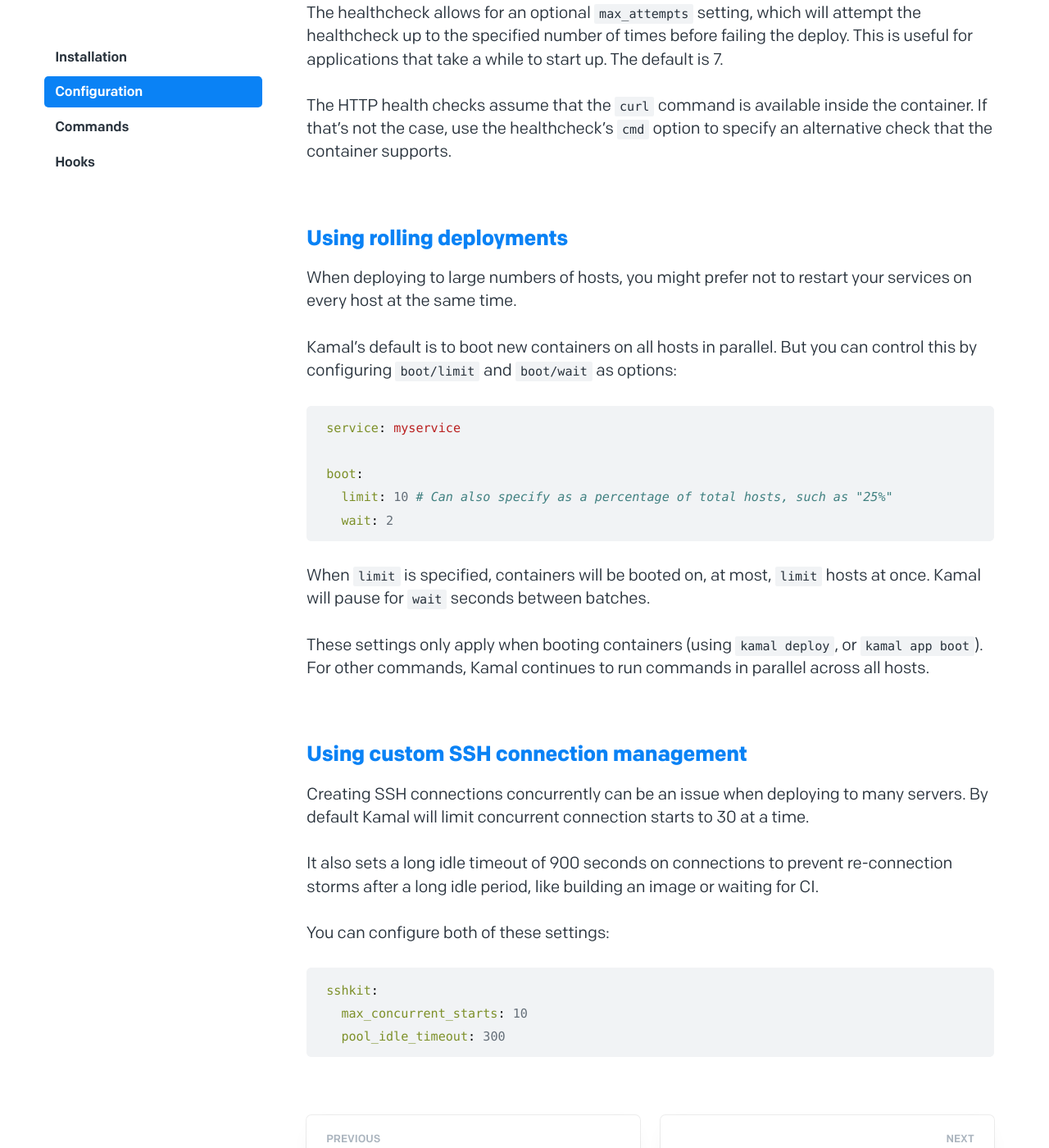
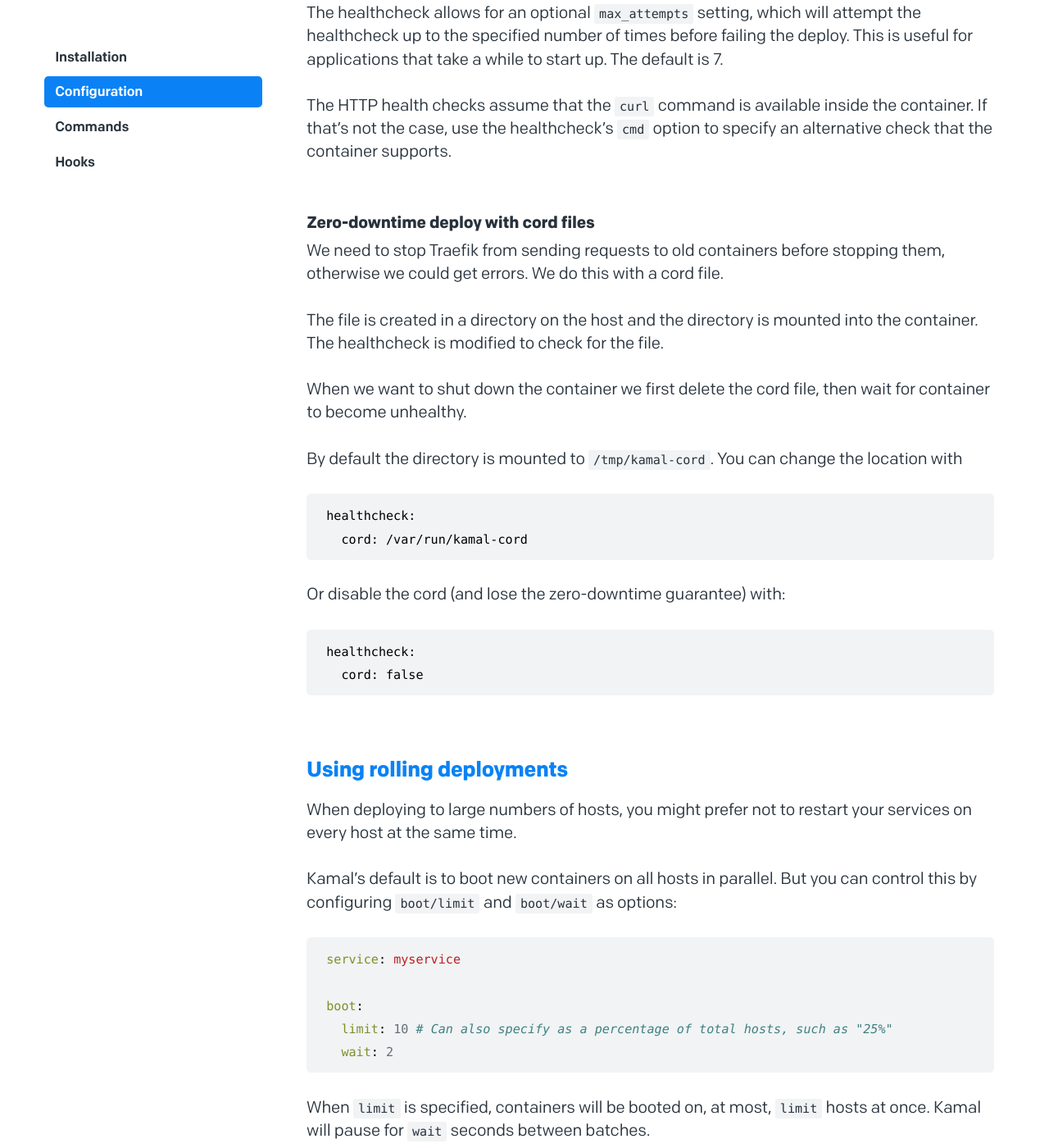
Before and after one commit to basecamp/kamal-site, a Jekyll site: the page built from _docs/configuration.md, in a window 1280 px wide and 1400 px high, scrolled down 21038 px. Shown: the whole window at 82% size. Built offline with Jekyll 4.4.1, drawn with Linux system fonts in a browser that asks for light colours.

Commit message:
Zero downtime with cordfile
See https://github.com/basecamp/kamal/pull/439

````diff
--- a/_docs/configuration.md
+++ b/_docs/configuration.md
@@ -688,6 +688,28 @@ The healthcheck allows for an optional `max_attempts` setting, which will attemp
 
 The HTTP health checks assume that the `curl` command is available inside the container. If that's not the case, use the healthcheck's `cmd` option to specify an alternative check that the container supports.
 
+#### Zero-downtime deploy with cord files
+
+We need to stop Traefik from sending requests to old containers before stopping them, otherwise we could get errors. We do this with a cord file.
+
+The file is created in a directory on the host and the directory is mounted into the container. The healthcheck is modified to check for the file.
+
+When we want to shut down the container we first delete the cord file, then wait for container to become unhealthy.
+
+By default the directory is mounted to `/tmp/kamal-cord`. You can change the location with
+
+```
+healthcheck:
+  cord: /var/run/kamal-cord
+```
+
+Or disable the cord (and lose the zero-downtime guarantee) with:
+
+```
+healthcheck:
+  cord: false
+```
+
 ## Using rolling deployments
 
 When deploying to large numbers of hosts, you might prefer not to restart your services on every host at the same time.
````
